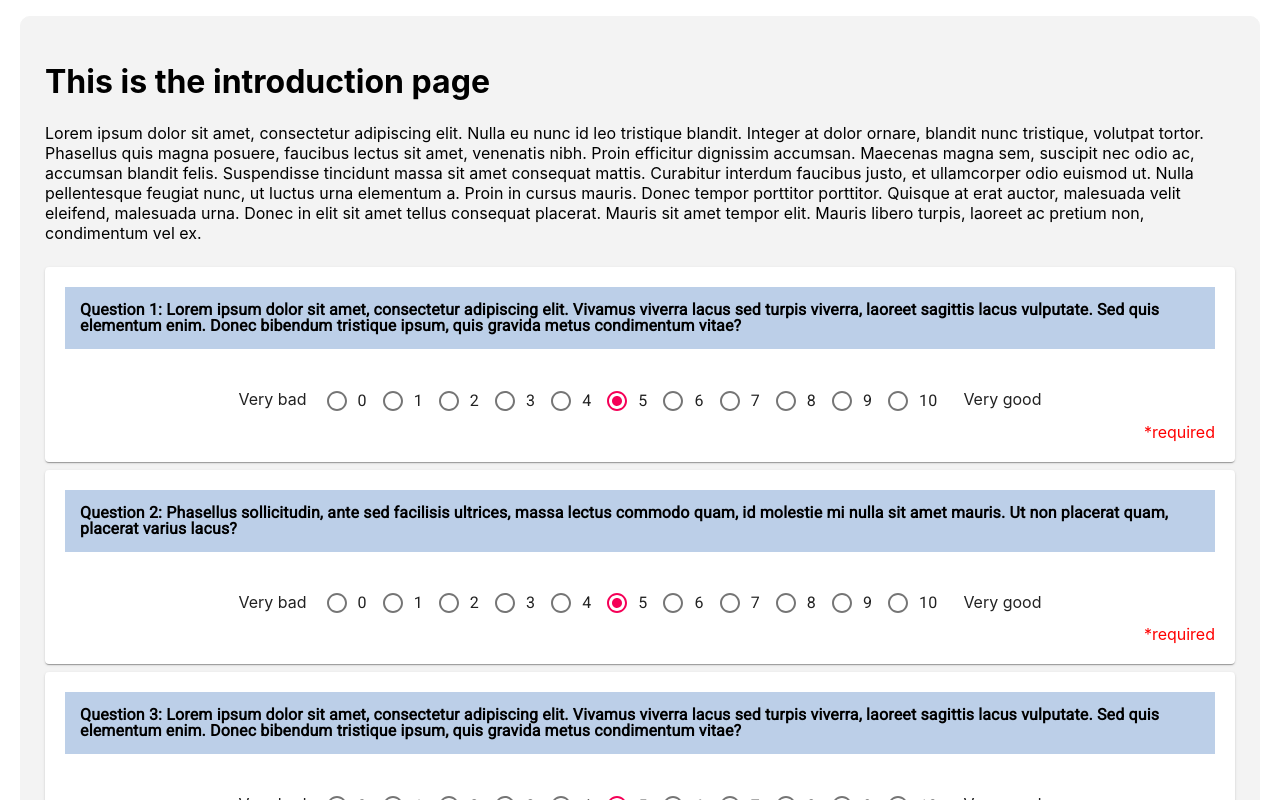
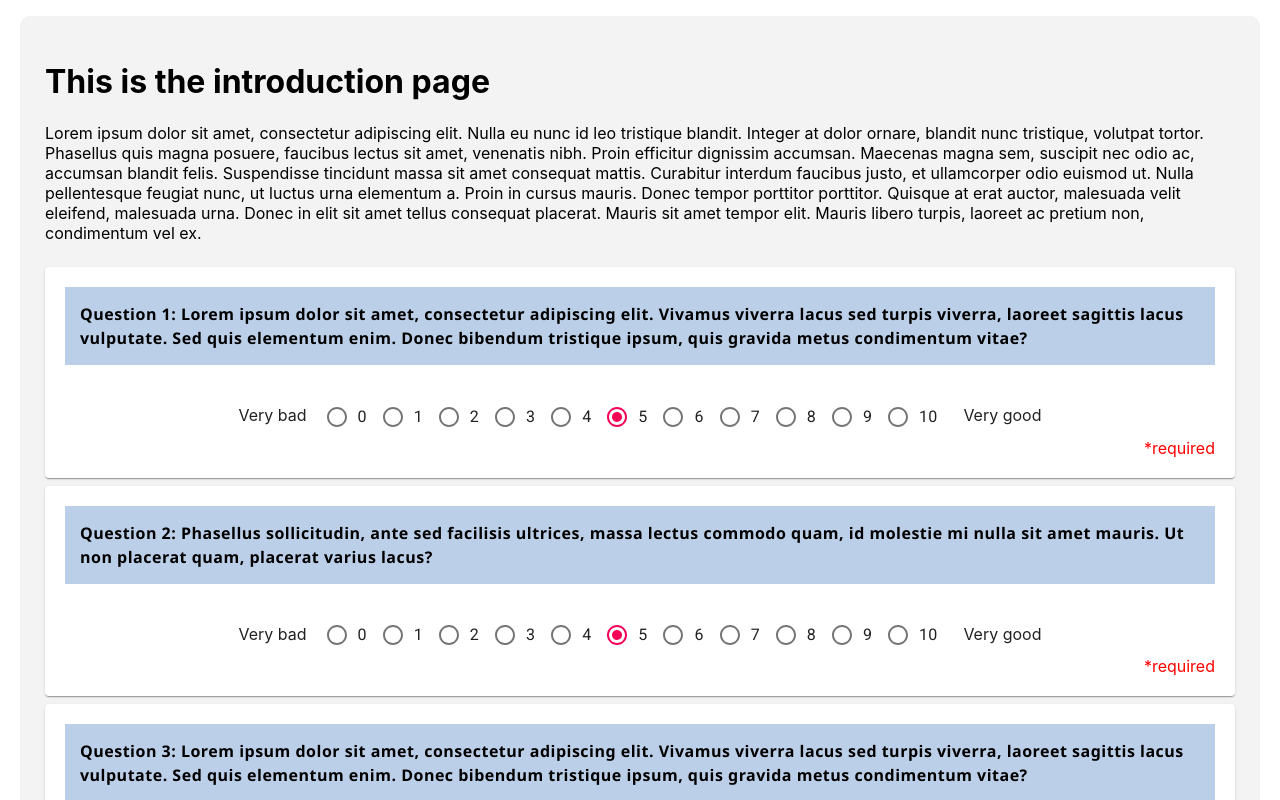
Before and after one commit to rubenbaskaran/ReactSurveyWebsite, a React (Create React App) app: page / in a window 1280 px wide. Shown: the top 800 px of the page. Built offline with nearby package versions, Linux system fonts and the light colour scheme.

Commit message:
modified fonts

```diff
--- a/src/components/ratingScale/index.js
+++ b/src/components/ratingScale/index.js
@@ -19,6 +19,9 @@ const useStyles = makeStyles({
     display: "block",
     width: "100%",
     padding: "15px",
+    "font-family": "Segoe UI",
+    "letter-spacing": "0.5px",
+    "line-height": "1.5",
   },
   ratingScale: {
     "margin-left": "auto",
```
